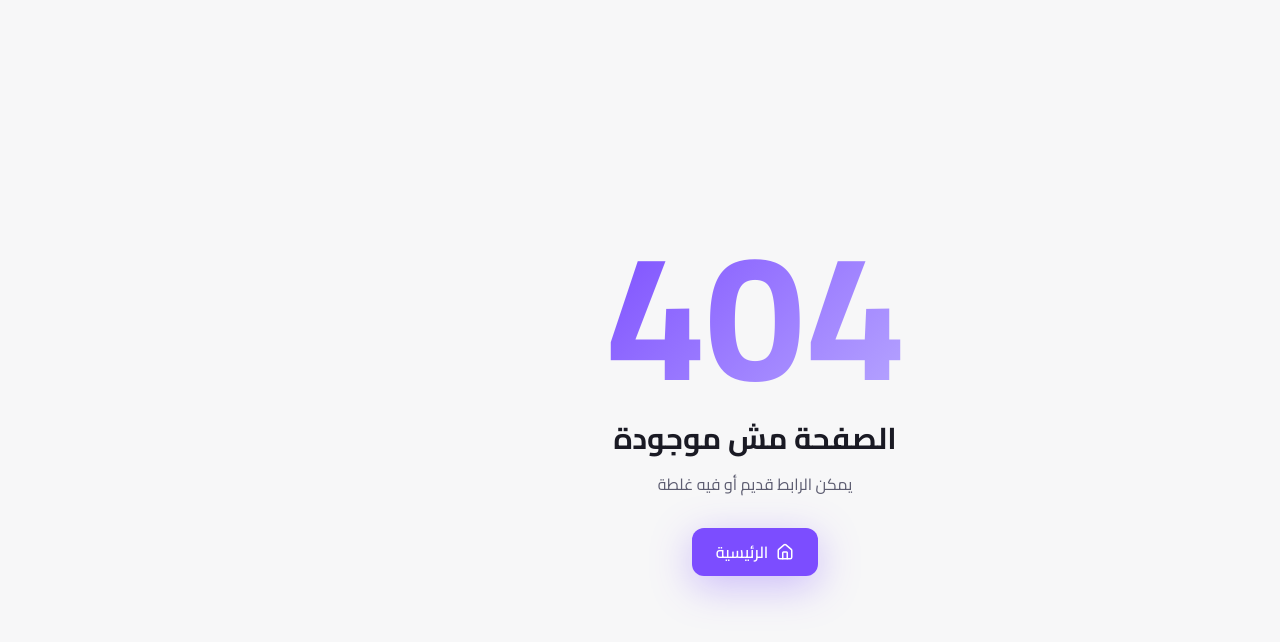
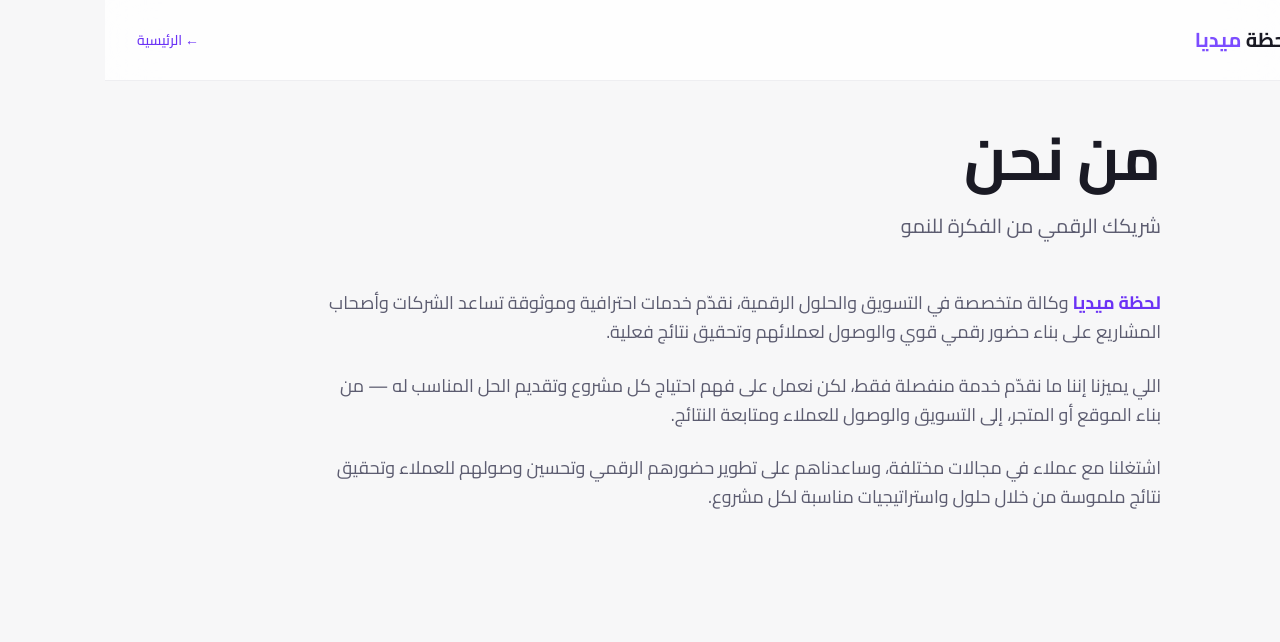
Before and after one commit to mhmoodhazm80-cmyk/Msro3, a Next.js app: page /about in a window 1280 px wide. Before the commit this address had no page. Shown: the top 642 px of the page. Built offline with nearby package versions, Linux system fonts and the light colour scheme.

Commit message:
fix: server-rendered hero + no next-intl + no framer-motion: src/app/about/page.jsx

```diff
--- /dev/null
+++ b/src/app/about/page.jsx
@@ -0,0 +1,37 @@
+import Link from 'next/link';
+
+export const metadata = {
+  title: 'من نحن | لحظة ميديا',
+  description: 'لحظة ميديا — وكالة تسويق وحلول رقمية. شريكك الرقمي من الفكرة للنمو.',
+};
+
+export default function About() {
+  return (
+    <>
+      <header className="fixed top-0 inset-x-0 z-50 bg-white/80 backdrop-blur-xl border-b border-ink-100">
+        <div className="max-w-7xl mx-auto px-4 sm:px-6 lg:px-8">
+          <div className="flex items-center justify-between h-16 sm:h-20">
+            <Link href="/" className="flex items-center gap-3">
+              <img src="/images/logo.png" alt="لحظة ميديا" width="48" height="48" className="w-10 h-10 sm:w-12 sm:h-12 object-contain" />
+              <span className="font-bold text-lg sm:text-xl">لحظة <span className="text-brand-500">ميديا</span></span>
+            </Link>
+            <Link href="/" className="text-sm font-medium text-brand-600">← الرئيسية</Link>
+          </div>
+        </div>
+      </header>
+
+      <main className="pt-32 pb-20">
+        <div className="max-w-4xl mx-auto px-4 sm:px-6 lg:px-8">
+          <h1 className="text-4xl sm:text-5xl md:text-6xl font-bold text-ink-900 mb-6">من نحن</h1>
+          <p className="text-xl text-ink-600 mb-12">شريكك الرقمي من الفكرة للنمو</p>
+
+          <div className="space-y-6 text-ink-600 leading-relaxed text-lg">
+            <p><strong className="text-brand-600">لحظة ميديا</strong> وكالة متخصصة في التسويق والحلول الرقمية، نقدّم خدمات احترافية وموثوقة تساعد الشركات وأصحاب المشاريع على بناء حضور رقمي قوي والوصول لعملائهم وتحقيق نتائج فعلية.</p>
+            <p>اللي يميزنا إننا ما نقدّم خدمة منفصلة فقط، لكن نعمل على فهم احتياج كل مشروع وتقديم الحل المناسب له — من بناء الموقع أو المتجر، إلى التسويق والوصول للعملاء ومتابعة النتائج.</p>
+            <p>اشتغلنا مع عملاء في مجالات مختلفة، وساعدناهم على تطوير حضورهم الرقمي وتحسين وصولهم للعملاء وتحقيق نتائج ملموسة من خلال حلول واستراتيجيات مناسبة لكل مشروع.</p>
+          </div>
+        </div>
+      </main>
+    </>
+  );
+}
```
